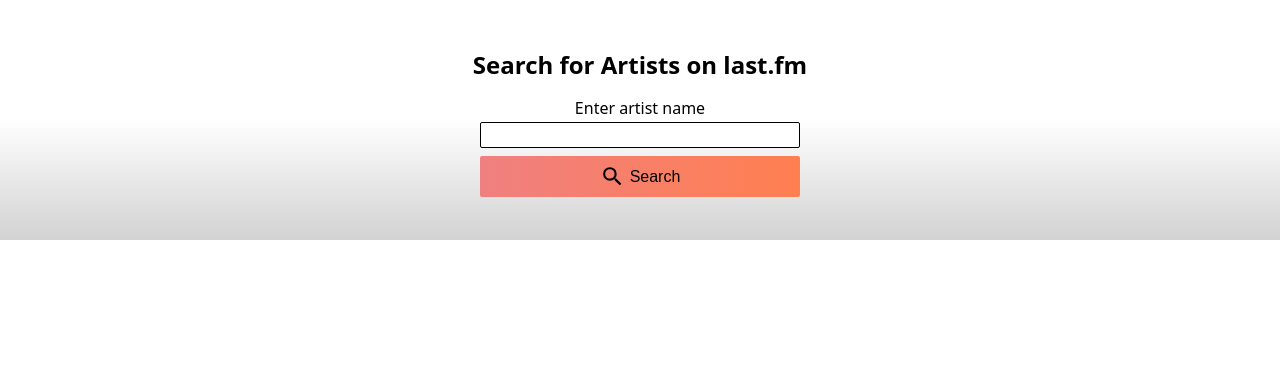
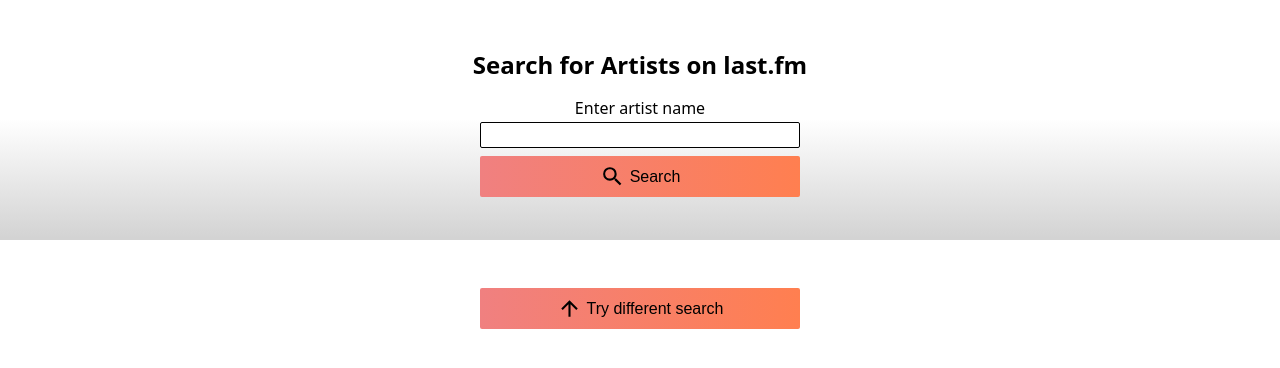
Before and after one commit to RobinWitt/Coding-Challenge-1, a Next.js app: page / in a window 1280 px wide. Shown: the top 368 px of the page. Built offline with nearby package versions, Linux system fonts and the light colour scheme.

Commit message:
add handling for no results

```diff
--- a/lib/fetchArtists.js
+++ b/lib/fetchArtists.js
@@ -1,11 +1,15 @@
+import listRandomArtists from "./listRandomArtists";
+
 export default async function handleSearchArtists(searchedArtist) {
   try {
     const response = await fetch("/api/searchArtist", {
       method: "POST",
       body: JSON.stringify(searchedArtist),
     });
-    if (response.ok) {
+
+    if (response.status === 201) {
       const data = await response.json();
+      // takes the api response data and restructures it
       const searchResults = data.results.artistmatches.artist;
       const mappedResults = searchResults.map(({ name, mbid, url, image }) => {
         const [imageSmall] = image.filter((image) => image.size === "small");
@@ -17,6 +21,13 @@
       });
 
       return mappedResults;
+    } else if (response.status === 202) {
+      const data = await response.json();
+      // takes the response local data and creates an array with five random artists
+      const randomArtists = [];
+      listRandomArtists(data.artists, randomArtists);
+
+      return randomArtists;
     } else {
       console.error("AN ERROR OCCURED");
     }
--- /dev/null
+++ b/lib/listRandomArtists.js
@@ -0,0 +1,8 @@
+export default function listRandomArtists(data, array) {
+  while (array.length < 5) {
+    const randomArtist = data[Math.floor(Math.random() * data.length)];
+    if (!array.includes(randomArtist)) {
+      array.push(randomArtist);
+    }
+  }
+}
--- a/pages/api/searchArtist/index.js
+++ b/pages/api/searchArtist/index.js
@@ -1,16 +1,29 @@
+import artists from "../../../lib/artists.json";
+
 export default async function handler(request, response) {
   const ARTIST = request.body;
   switch (request.method) {
     case "POST": {
+      try {
         const lastFmResponse = await fetch(
           `http://ws.audioscrobbler.com/2.0/?method=artist.search&artist=${ARTIST}&api_key=${process.env.API_KEY}&format=json`
         );
 
         if (lastFmResponse.ok) {
           const data = await lastFmResponse.json();
+          if (data.results.artistmatches.artist.length === 0) {
+            throw new Error("No results from API");
+          } else {
             return response.status(201).json(data);
           }
-      return response.status(404).json({ status: "COULD NOT FIND ARTISTS" });
+        } else {
+          throw new Error("Error fetching from API");
+        }
+      } catch (error) {
+        console.error(error);
+        console.log("Network Error: Retrieving local data instead");
+        return response.status(202).json(artists);
+      }
     }
     default: {
       return response.status(405).json({ status: "METHOD NOT ALLOWED" });
--- a/pages/index.js
+++ b/pages/index.js
@@ -1,9 +1,10 @@
 import artistsDataToCsv from "@/lib/dataToCsv";
 import handleSearchArtists from "@/lib/fetchArtists";
 import Head from "next/head";
-import { useState } from "react";
+import { useRef, useState } from "react";
 
 export default function Home() {
+  const ref = useRef(null);
   const [searchResults, setSearchResults] = useState();
 
   async function handleSubmit(event) {
@@ -15,6 +16,10 @@
     setSearchResults(response);
 
     event.target.reset();
+  }
+
+  function handleFocus() {
+    ref.current.focus();
   }
 
   return (
@@ -30,7 +35,13 @@
           <h1>Search for Artists on last.fm</h1>
           <form onSubmit={handleSubmit}>
             <label htmlFor="artist-search">Enter artist name</label>
-            <input id="artist-search" type="text" name="artist" required />
+            <input
+              id="artist-search"
+              type="text"
+              name="artist"
+              required
+              ref={ref}
+            />
             <button type="submit">
               <svg xmlns="http://www.w3.org/2000/svg" viewBox="0 0 24 24">
                 <title>magnify</title>
@@ -41,7 +52,7 @@
           </form>
         </section>
         <section className="section-results">
-          {searchResults && (
+          {searchResults && searchResults.length > 5 ? (
             <>
               <button
                 type="button"
@@ -69,7 +80,36 @@
                 })}
               </ul>
             </>
+          ) : (
+            searchResults && (
+              <>
+                <h2>No matches to your search</h2>
+                <p className="random-results__text">
+                  Here are some fictional artist names instead:
+                </p>
+                <ul className="random-results__list">
+                  {searchResults.map((artist) => {
+                    return (
+                      <li key={self.crypto.randomUUID()}>
+                        <span>{artist}</span>
+                      </li>
+                    );
+                  })}
+                </ul>
+              </>
+            )
           )}
+          <button
+            type="button"
+            onClick={handleFocus}
+            className="new-search-button"
+          >
+            <svg xmlns="http://www.w3.org/2000/svg" viewBox="0 0 24 24">
+              <title>arrow-up</title>
+              <path d="M13,20H11V8L5.5,13.5L4.08,12.08L12,4.16L19.92,12.08L18.5,13.5L13,8V20Z" />
+            </svg>
+            Try different search
+          </button>
         </section>
       </main>
     </>
--- a/styles/globals.css
+++ b/styles/globals.css
@@ -111,3 +111,17 @@
   border-bottom: 1px solid grey;
   padding: 0.2rem;
 }
+
+.random-results__text {
+  font-weight: 700;
+  color: darkcyan;
+}
+
+.random-results__list span {
+  border: none;
+  text-align: center;
+}
+
+.new-search-button {
+  margin-top: 1rem;
+}
```
Also changed, not shown: lib/artists.json (renamed from artistBackup.json). Lines whose indentation alone changed are shown as unchanged.
